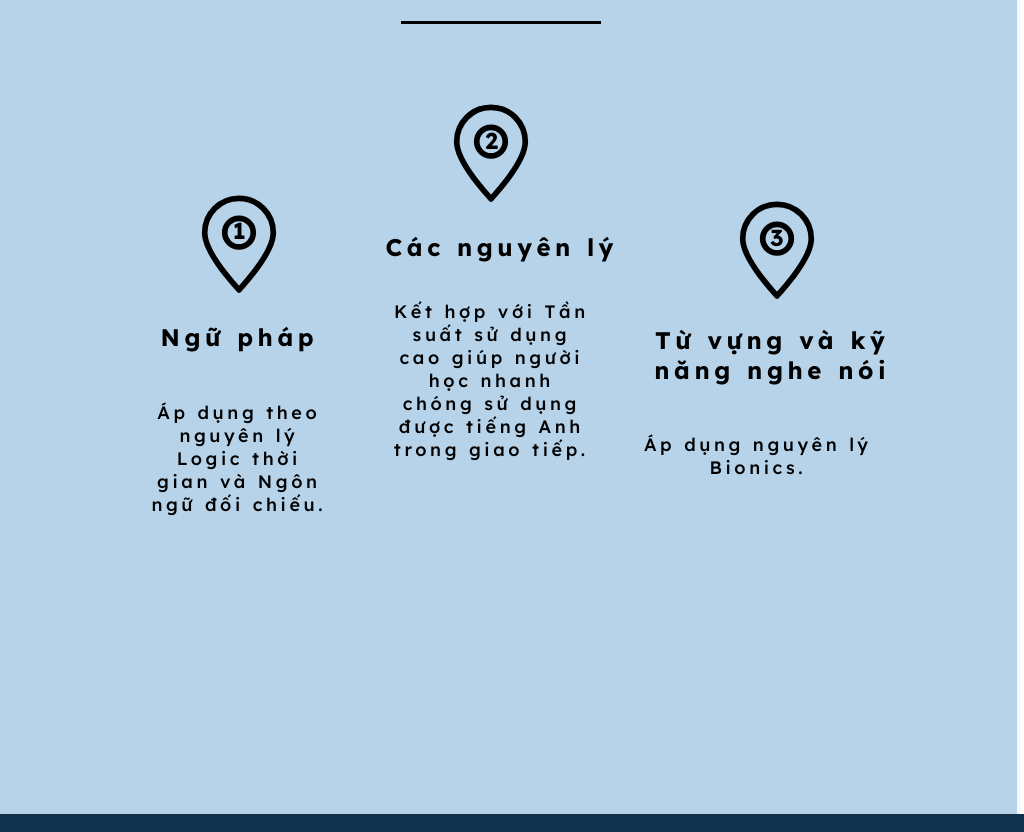
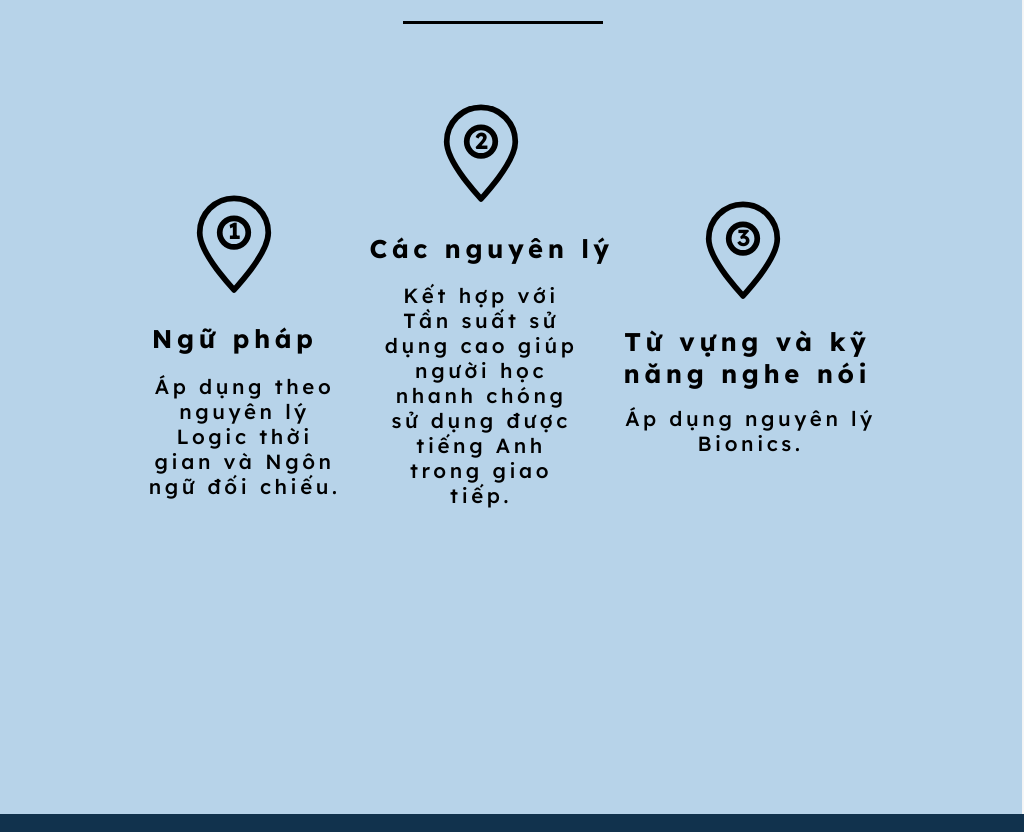
Before and after one commit to zZevetS/Project_EngBBST, a plain HTML site: page page/bbst.html in a window 1024 px wide. Shown: the part 2181-3013 px from the top of the page. Drawn offline with Linux system fonts and the light colour scheme; files whose address does not match are found by name.

Commit message:
10:19 4/9/2024 update rpbbst

```diff
--- a/css/bbst.css
+++ b/css/bbst.css
@@ -1,6 +1,6 @@
 .frame {
     padding: 12.2px;
-    width: 98.1%;
+    width: 98.7%;
     background-color: #B7D3E9;
     box-shadow: 0px 4px 8px rgba(0, 0, 0, 0.1);
     display: flex;
@@ -206,7 +206,7 @@
     align-items: center;
     padding: 2em;
     gap: 20px; /* Điều chỉnh khoảng cách giữa các phần tử */
-    margin-left: 1.9em;
+    margin-left: 9em;
 }
 
 .step-1 {
--- a/css/responsive/rpbbst.css
+++ b/css/responsive/rpbbst.css
@@ -68,7 +68,7 @@
 
     .frame_study {
         padding: 0.11em;
-        width: 99%;
+        width: 99.5%;
         box-shadow: 0px 4px 8px rgba(0, 0, 0, 0.1);
         display: flex;
         flex-direction: column;
@@ -80,6 +80,7 @@
     .study {
         margin-left: 1.5em;
     }
+
     .text_study {
         font-size: 3em
     }
@@ -87,6 +88,10 @@
     .study_line {
         margin-left: 0.2em;
         margin-top: -1em;
+    }
+
+    .step {
+        margin-left: 1em;
     }
 
     .step-1 {
@@ -101,11 +106,10 @@
     .writting_1 {
         width: 10em;
         height: 120px;
-        left: 80px;
-        top: 330px;
-        font-size: 30px;
+        left: 95px;
+        top: 300px;
         word-wrap: break-word;
-        font-size: large;
+        font-size: 2vw;
         text-align: center;
         max-width: 40em;
     }
@@ -116,7 +120,7 @@
         left: 20px;
         top: 269px;
         font-size: 38px;
-        font-size: x-large;
+        font-size: 2.5vw;
     }
 
     .group_1 {
@@ -149,7 +153,7 @@
         margin: 0 -60em;
         position: relative;
         margin-top: -20em;
-        margin-left: -55em;
+        margin-left: -55.7em;
     }
 
     .group_2 {
@@ -185,17 +189,17 @@
         position: absolute;
         text-align: center;
         font-weight: 700;
-        font-size: x-large;
+        font-size: 2.5vw;
     }
 
     .writting_2 {
         width: 200px;
         height: 222px;
         left: 40px;
-        top: 250px;
+        top: 230px;
         position: absolute;
         text-align: center;
-        font-size: large;
+        font-size: 2vw;
         text-align: center;
     }
 
@@ -208,7 +212,7 @@
     }
 
     .group_3 {
-        left: 0.8em;
+        left: -1em;
         top: 10.2em;
     }
 
@@ -232,25 +236,75 @@
     }
 
     .title_3 {
-        width: 300px;
+        width: 250px;
         height: 61px;
-        left: -3.4em;
+        left: -4em;
         top: 360px;
         position: absolute;
         text-align: center;
-        font-size: x-large;
+        font-size: 2.5vw;
         font-weight: 700;
     }
 
     .writting_3 {
-        max-width: 40em;
+        max-width: 30em;
         width: 16em;
         height: 50px;
-        left: -5em;
-        top: 450px;
+        left: -5.5em;
+        top: 420px;
         position: absolute;
         text-align: center;
-        font-size: large;
+        font-size: 2vw;
+    }
+}
+
+/* CSS dành riêng cho ipad ở chế độ dọc */
+@media only screen and (min-width: 767px) and (max-width: 1025px) and (orientation: landscape) {
+    .writting_1 {
+        width: 10em;
+        height: 120px;
+        left: 78px;
+        top: 300px;
+        word-wrap: break-word;
+        font-size: 2vw;
+        text-align: center;
+        max-width: 40em;
+    }
+
+    .title_3 {
+        width: 250px;
+        height: 61px;
+        left: -3em;
+        top: 360px;
+        position: absolute;
+        text-align: center;
+        font-size: 2.5vw;
+        font-weight: 700;
+    }
+}
+
+/* CSS dành riêng cho ipad Pro */
+@media only screen and (min-width: 1024px) and (max-width: 1366px) and (orientation: portrait) {
+    .writting_1 {
+        width: 10em;
+        height: 120px;
+        left: 78px;
+        top: 300px;
+        word-wrap: break-word;
+        font-size: 2vw;
+        text-align: center;
+        max-width: 40em;
+    }
+
+    .title_3 {
+        width: 250px;
+        height: 61px;
+        left: -3em;
+        top: 360px;
+        position: absolute;
+        text-align: center;
+        font-size: 2.5vw;
+        font-weight: 700;
     }
 }
 
@@ -258,7 +312,7 @@
 @media (max-width: 767px) {
     .frame {
         padding: 0px;
-        width: 99.5%;
+        width: 99.9%;
         font-size: 1.5vw;
     }
 
```
